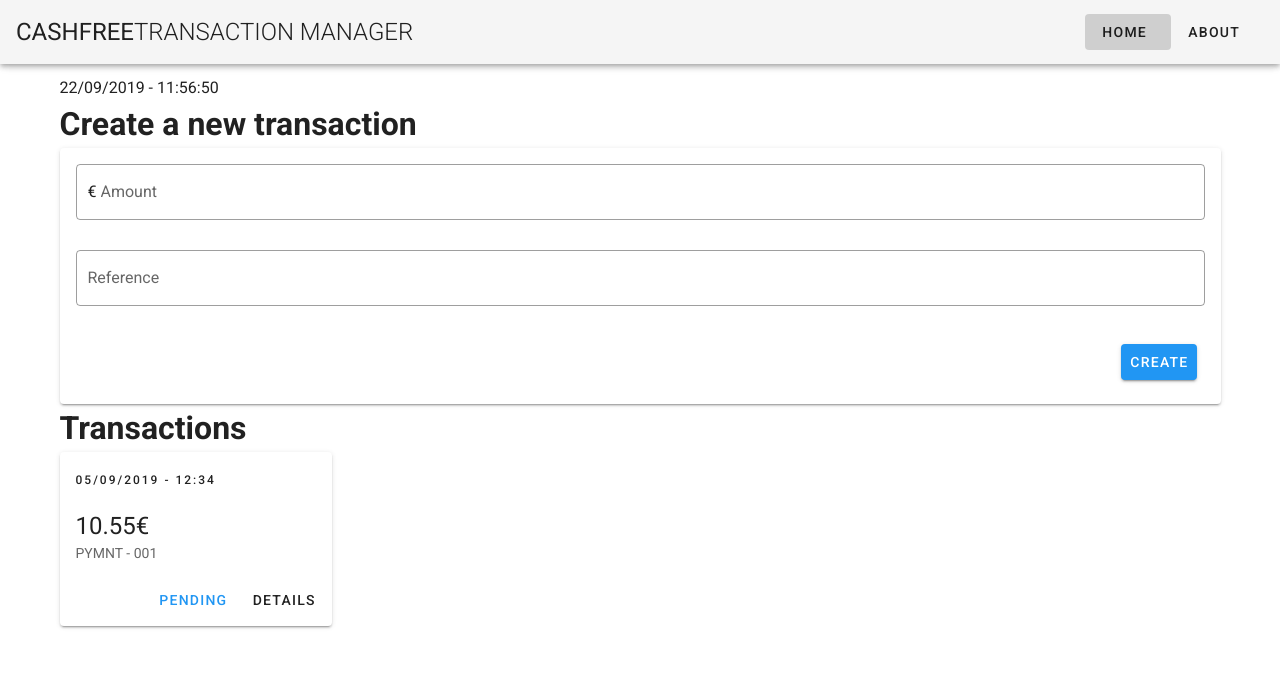
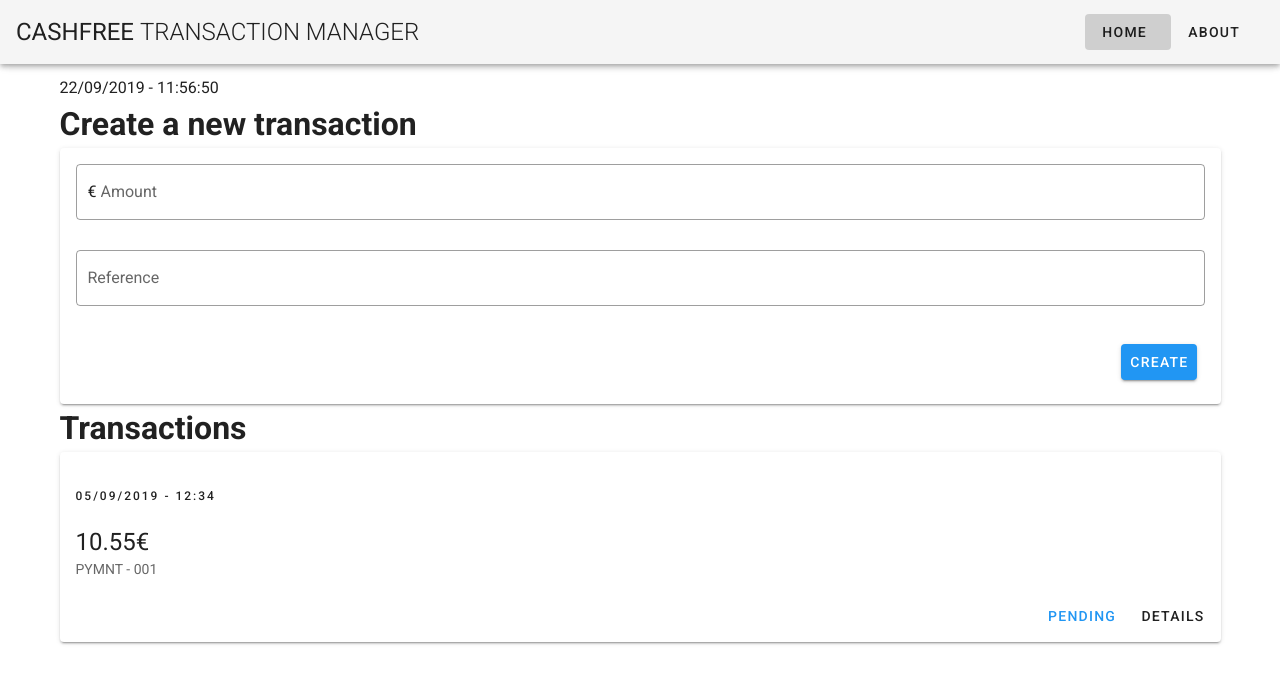
Before and after one commit to tooster/CF-Payments, a Vue app: page /#/ in a window 1280 px wide. Shown: the top 684 px of the page. Built offline with nearby package versions, Linux system fonts and the light colour scheme.

Commit message:
Decoupled TransactionCard

```diff
--- a/src/App.vue
+++ b/src/App.vue
@@ -2,7 +2,7 @@
   <v-app>
     <v-app-bar app>
       <v-toolbar-title class="headline text-uppercase">
-        <span>CASHFREE</span>
+        <span>CASHFREE </span>
         <span class="font-weight-light">TRANSACTION MANAGER</span>
       </v-toolbar-title>
       <v-spacer></v-spacer>
--- /dev/null
+++ b/src/components/TransactionCard.vue
@@ -0,0 +1,33 @@
+<template>
+  <v-card class="mx-auto">
+    <v-list-item three-line>
+      <v-list-item-content>
+        <div class="overline my-4">{{transaction.created}}</div>
+        <v-list-item-title class="headline mb-1">
+          {{transaction.amount}}€
+        </v-list-item-title>
+        <v-list-item-subtitle>{{transaction.reference}}</v-list-item-subtitle>
+      </v-list-item-content>
+
+      <v-list-item-avatar></v-list-item-avatar>
+    </v-list-item>
+
+    <v-card-actions>
+      <v-spacer></v-spacer>
+      <v-btn text color="info">{{transaction.status}}</v-btn>
+      <v-btn text :to="{
+        name: 'payment-detail',
+        params: {id: transaction.id}
+        }">Details</v-btn>
+    </v-card-actions>
+  </v-card>
+</template>
+
+<script>
+export default {
+  name: 'TransactionCard',
+  props: {
+    transaction: Object,
+  },
+};
+</script>
--- a/src/views/Home.vue
+++ b/src/views/Home.vue
@@ -32,29 +32,8 @@
     <div>
       <h1>Transactions</h1>
       <v-row class="transaction-list">
-        <v-col v-for="transaction in transactions" :key="transaction.reference" :cols="3">
-          <v-card class="mx-auto">
-            <v-list-item three-line>
-              <v-list-item-content>
-                <div class="overline mb-4">{{transaction.created}}</div>
-                <v-list-item-title class="headline mb-1">
-                  {{transaction.amount}}€
-                </v-list-item-title>
-                <v-list-item-subtitle>{{transaction.reference}}</v-list-item-subtitle>
-              </v-list-item-content>
-
-              <v-list-item-avatar></v-list-item-avatar>
-            </v-list-item>
-
-            <v-card-actions>
-              <v-spacer></v-spacer>
-              <v-btn text color="info">{{transaction.status}}</v-btn>
-              <v-btn text :to="{
-                name: 'payment-detail',
-                params: {id: transaction.id}
-                }">Details</v-btn>
-            </v-card-actions>
-          </v-card>
+        <v-col v-for="transaction in transactions" :key="transaction.reference">
+          <TransactionCard v-bind:transaction=transaction></TransactionCard>
         </v-col>
       </v-row>
     </div>
@@ -64,10 +43,13 @@
 <script>
 // @ is an alias to /src
 import moment from 'moment';
+import TransactionCard from '../components/TransactionCard.vue';
 
 export default {
   name: 'home',
-  components: {},
+  components: {
+    TransactionCard,
+  },
   data() {
     return {
       transaction: {},
```
